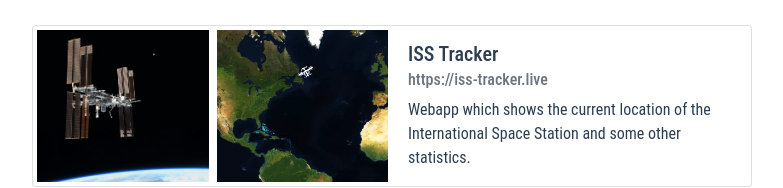
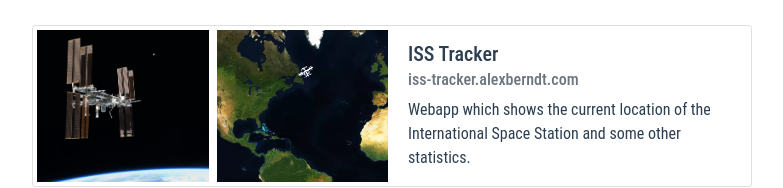
Before and after one commit to alexberndt/cv, a Vue app: page /projects in a window 1280 px wide. Shown: the part 624-812 px from the top of the page, without its empty margins (248-1031 px from the left). Built offline with nearby package versions, Linux system fonts and the light colour scheme.

Commit message:
Update iss-tracker link

```diff
--- a/src/components/ProjectCard.vue
+++ b/src/components/ProjectCard.vue
@@ -12,7 +12,7 @@
                 <div class="col">
                     <div class="card-body">
                             <h5 class="card-title mb-2">{{ name }}</h5>
-                            <h6 v-if="link" class="card-subtitle mb-2 text-muted">{{ link }}</h6>
+                            <h6 v-if="link" class="card-subtitle mb-2 text-muted">{{ link.replace('https://','') }}</h6>
                         <p class="card-text">{{ content }}</p>
                     </div>
                 </div>
--- a/src/views/Projects.vue
+++ b/src/views/Projects.vue
@@ -7,7 +7,7 @@
 
     <project-card
       name="ISS Tracker"
-      link="https://iss-tracker.live"
+      link="https://iss-tracker.alexberndt.com"
       content="Webapp which shows the current location of the International Space Station
       and some other statistics."
       source_image_1="iss_space.jpg"
```
Also changed, not shown: 1 other file (tests, documents, lock files or other folders).
